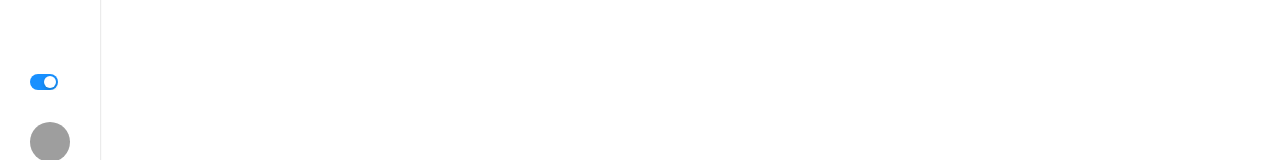
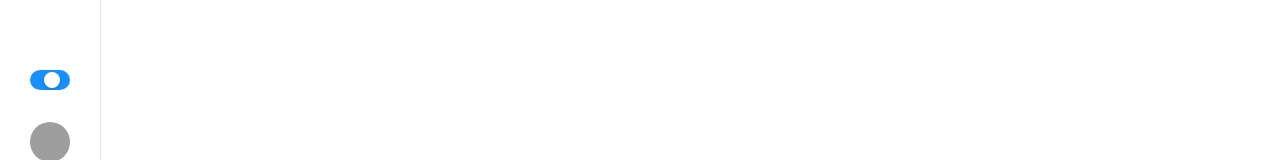
Before and after one commit to rohan-tech-negi/Chat-App, a React (Create React App) app: page /app in a window 1280 px wide. Shown: the part 622-782 px from the top of the page. Built offline with nearby package versions, Linux system fonts and the light colour scheme; grey boxes are pictures that could not be loaded.

Commit message:
applied the toggle functionlity of the theme of the app

```diff
--- a/src/layouts/dashboard/index.js
+++ b/src/layouts/dashboard/index.js
@@ -6,11 +6,12 @@ import Logo from "../../assets/Images/logo.ico"
 import { useState } from "react";
 import { faker } from "@faker-js/faker";
 import { styled } from "@mui/material/styles";
+import useSettings from "../../hooks/useSettings.js"
 
 
 const AntSwitch = styled(Switch)(({ theme }) => ({
-  width: 28,
-  height: 16,
+  width: 40,
+  height: 20,
   padding: 0,
   display: 'flex',
   '&:active': {
@@ -38,15 +39,15 @@ const AntSwitch = styled(Switch)(({ theme }) => ({
   },
   '& .MuiSwitch-thumb': {
     boxShadow: '0 2px 4px 0 rgb(0 35 11 / 20%)',
-    width: 12,
-    height: 12,
-    borderRadius: 6,
+    width: 16,
+    height: 16,
+    borderRadius: 8,
     transition: theme.transitions.create(['width'], {
       duration: 200,
     }),
   },
   '& .MuiSwitch-track': {
-    borderRadius: 16 / 2,
+    borderRadius: 20 / 2,
     opacity: 1,
     backgroundColor: 'rgba(0,0,0,.25)',
     boxSizing: 'border-box',
@@ -65,6 +66,8 @@ const DashboardLayout = () => {
   const [selected, setSelected] = useState(0)
 
   console.log(theme)
+
+  const {onToggleMode} = useSettings()
 
   return (
     <>
@@ -114,7 +117,9 @@ const DashboardLayout = () => {
         </Stack>
 
       <Stack spacing={4}>
-        <AntSwitch defaultChecked></AntSwitch>
+        <AntSwitch onChange={()=>{
+          onToggleMode()
+        }} defaultChecked></AntSwitch>
         <Avatar src={faker.image.avatar()}></Avatar>
       </Stack>
 
```
